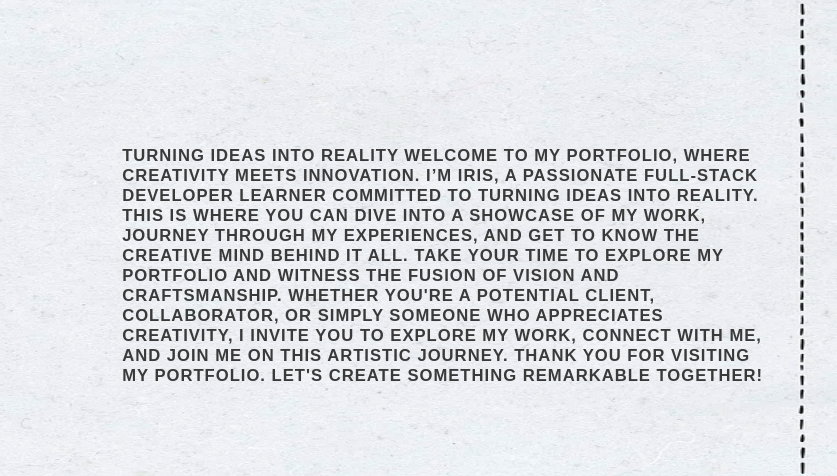
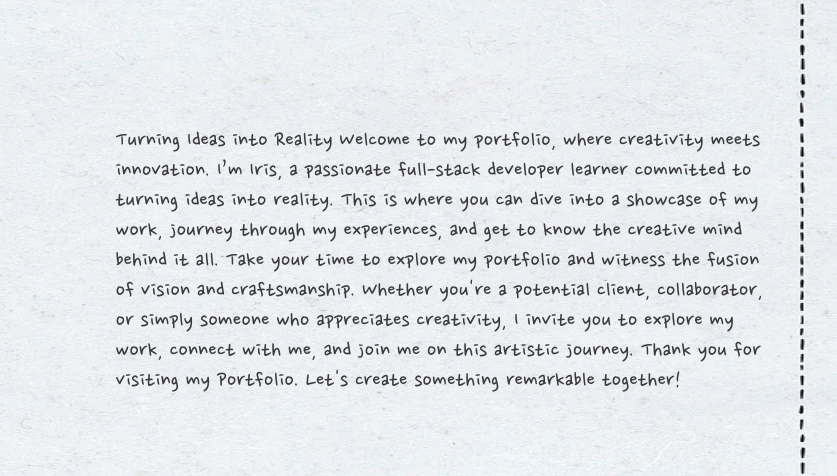
Before and after one commit to Hsiaohan-89/Iris-Chen-portfolio, a plain HTML site: page index.html in a window 1280 px wide. Shown: the part 148-624 px from the top of the page, 443-1280 px from the left. Drawn offline with Linux system fonts and the light colour scheme; a web font is replaced by a local one.

Commit message:
styel the index page

```diff
--- a/assets/css/style.css
+++ b/assets/css/style.css
@@ -149,10 +149,14 @@ main {
     background-repeat: no-repeat;
     background-size: 100% 100%;
     height: 100%;
-
 }
 
 /* index page */
+
+
+#cover-main-div {
+    justify-content: space-evenly;
+}
 
 
 #cover-div {
@@ -164,8 +168,9 @@ main {
 
 
 #cover-text {
-    font-size: 50%;
+    font-size: 100%;
     bottom: 0;
+    padding: 20px;
 
 }
 
@@ -384,8 +389,6 @@ iframe {
         font-size: 150%;
     }
 
-    /* Main content */
-
 
     /* Index page */
 
@@ -405,9 +408,8 @@ iframe {
     #cover-text {
         left: 50%;
         top: 50%;
-        font-size: 60%;
-
-
+        font-size: 100%;
+        padding: 30px;
     }
 
     #cover-photo {
@@ -516,7 +518,8 @@ iframe {
     #cover-text {
         left: 50%;
         top: 65%;
-        padding-left: 20px;
+        padding: 30px;
+        font-size: 100%;
 
     }
 
@@ -608,7 +611,8 @@ iframe {
     }
 
     #cover-text {
-        font-size: 70%;
+        font-size: 100%;
+        padding: 30px;
     }
 
 
--- a/index.html
+++ b/index.html
@@ -58,12 +58,12 @@
     </header>
 
     <!-- Main content -->
-    <main>
+    <main id="cover-main-div">
       <section id="cover-sec">
         <div id="cover-photo"></div>
         <div id="cover-div">
           <div id="cover-text" class="cover-text-pic">
-            <h3>
+            <p>
               Turning Ideas into Reality Welcome to my portfolio, where
               creativity meets innovation. I’m Iris, a passionate full-stack
               developer learner committed to turning ideas into reality. This is
@@ -75,7 +75,7 @@
               invite you to explore my work, connect with me, and join me on
               this artistic journey. Thank you for visiting my Portfolio. Let's
               create something remarkable together!
-            </h3>
+            </p>
           </div>
         </div>
       </section>
```
